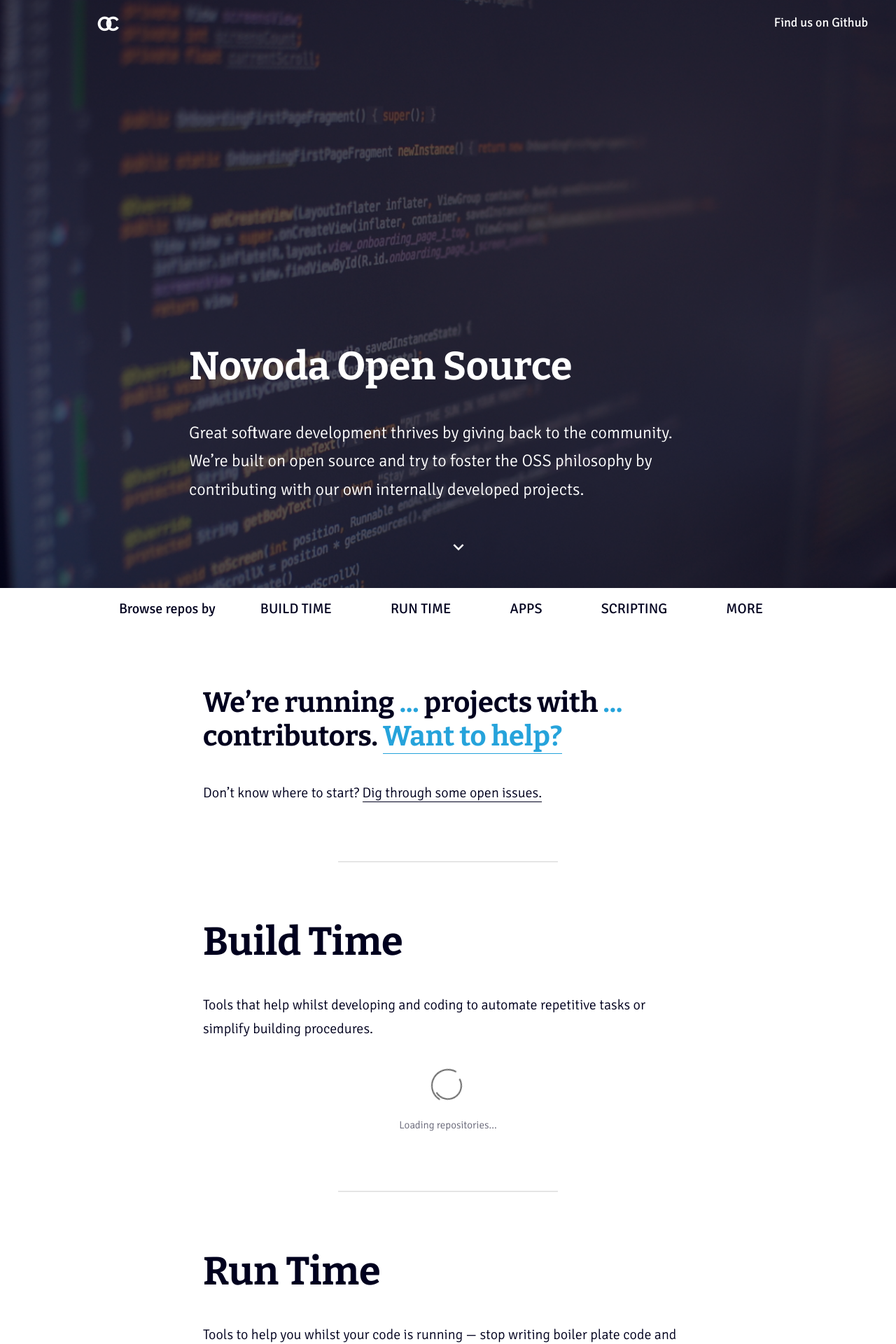
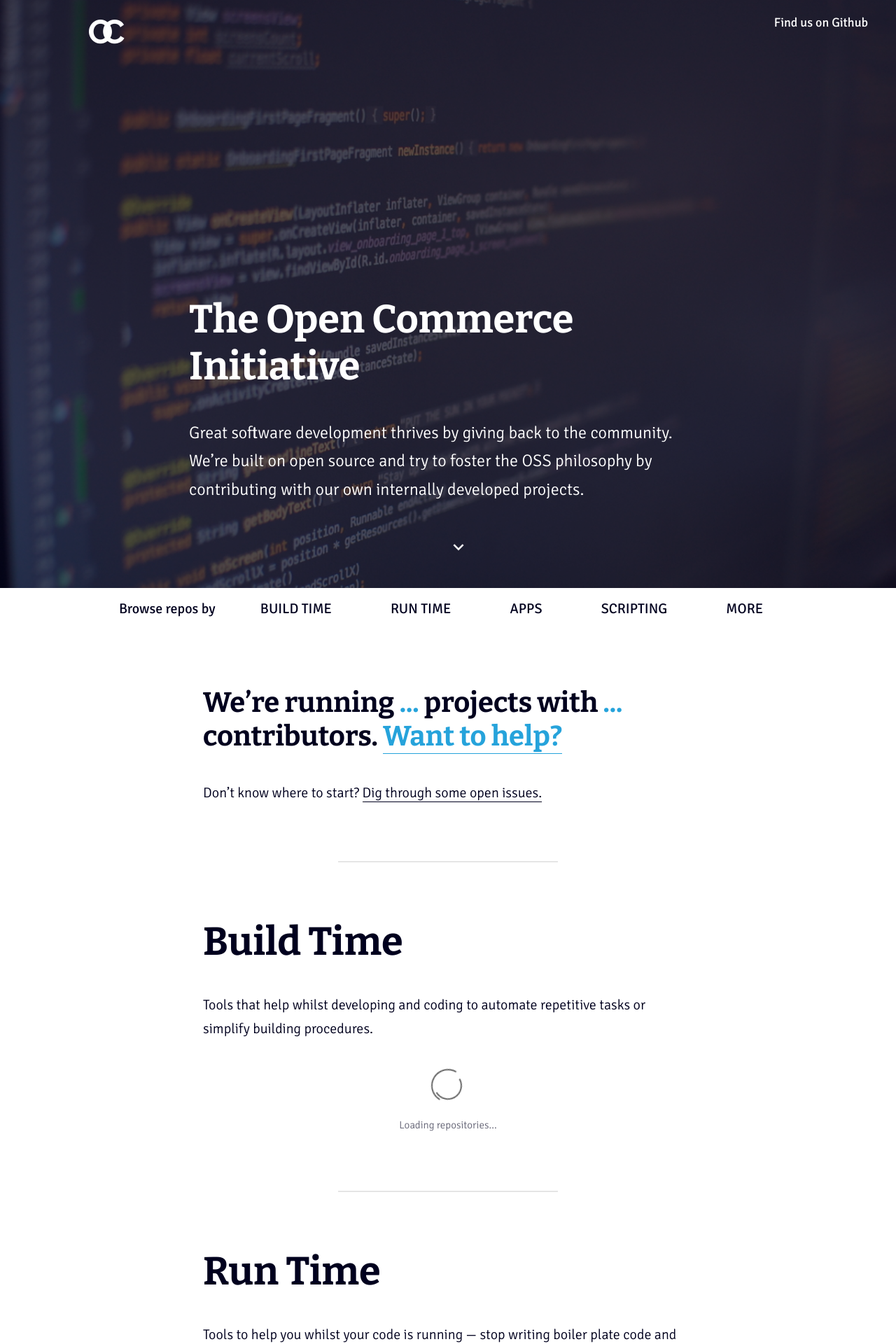
Before and after one commit to opencommerce/opencommerce.github.io, a Jekyll site: the page built from index.html, in a window 1280 px wide. Shown: the top 1920 px of the page at 70% size. Built offline with Jekyll 4.4.1, drawn with Linux system fonts in a browser that asks for light colours; some web fonts are replaced.

Commit message:
initial commit

```diff
--- a/_config.yml
+++ b/_config.yml
@@ -6,13 +6,13 @@
 # 'jekyll serve'. If you change this file, please restart the server process.
 
 # Site settings
-title: Novoda Open Source
-email: info@novoda.com
-description: Novoda’s Open Source projects help you write cleaner, more responsive, automated code, and provide some of the greatest tools for agile software development.
+title: The Open Commerce Initiative
+email: milind7@live.com
+description: Open Commerce's Open Source projects help you write cleaner, more responsive, automated code, and provide some of the greatest tools for agile software development.
 baseurl: "" # the subpath of your site, e.g. /blog
-url: "http://novoda.github.io" # the base hostname & protocol for your site
-twitter_username: novoda
-github_username:  novoda
+url: "http://opencommerce.github.io" # the base hostname & protocol for your site
+twitter_username: opencommerce
+github_username:  opencommerce
 
 # Build settings
 markdown: kramdown
--- a/_sass/_application.scss
+++ b/_sass/_application.scss
@@ -143,7 +143,7 @@
     display: block;
     svg {
       display: block;
-      height: 30px;
+      height: 50px; //30px
       margin-top: 17px;
     }
     &:hover {
```
